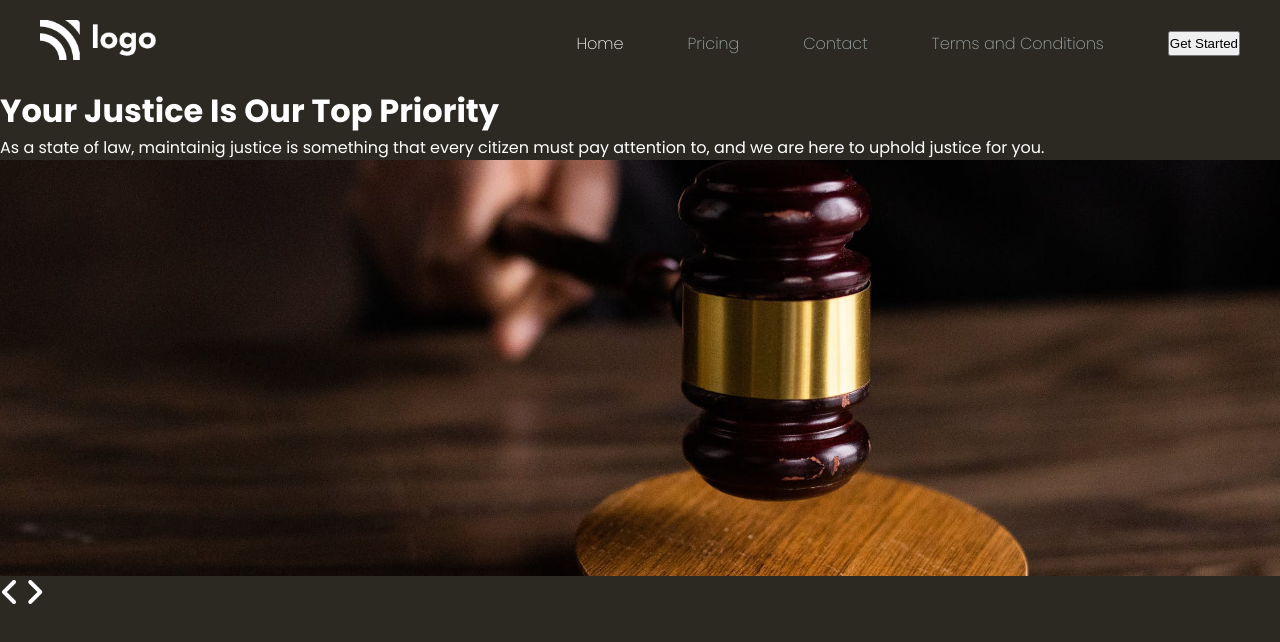
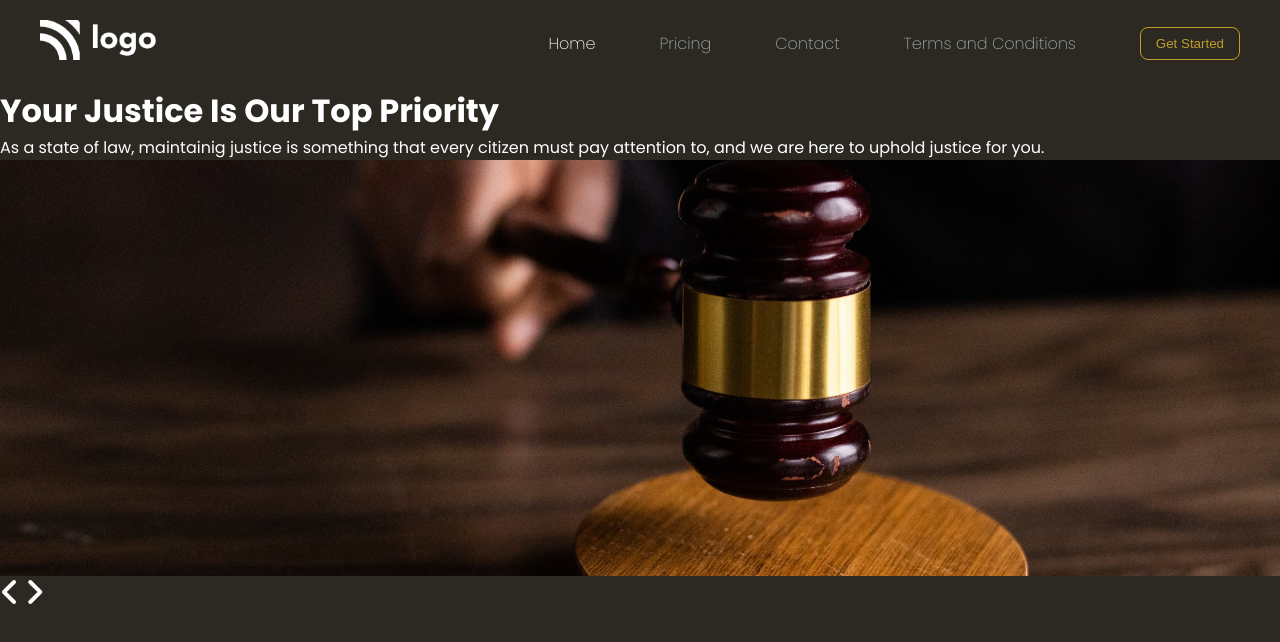
Before and after one commit to prateek-budhiraja/law-firm-landing, a website: page index.html in a window 1280 px wide. Drawn offline with Linux system fonts and the light colour scheme.

Commit message:
nav hover effect added

```diff
--- a/style.css
+++ b/style.css
@@ -22,6 +22,7 @@ nav {
 nav .links {
   display: flex;
   gap: 4em;
+  align-items: center;
 }
 
 nav .nav-links {
@@ -48,6 +49,22 @@ nav .brand-logo img.logo {
   width: 70%;
 }
 
+button.get-started {
+  padding: 8px 15px;
+  border-radius: 8px;
+  border: 1px solid #c09e27;
+  background: transparent;
+  color: #c09e27;
+  cursor: pointer;
+}
+
+button.get-started:hover {
+  /* border: 1px solid #c09e27; */
+  background: #c09e27;
+  color: #fff;
+}
+
+
 .home-image-section {
   height: 52vh;
 }
```
